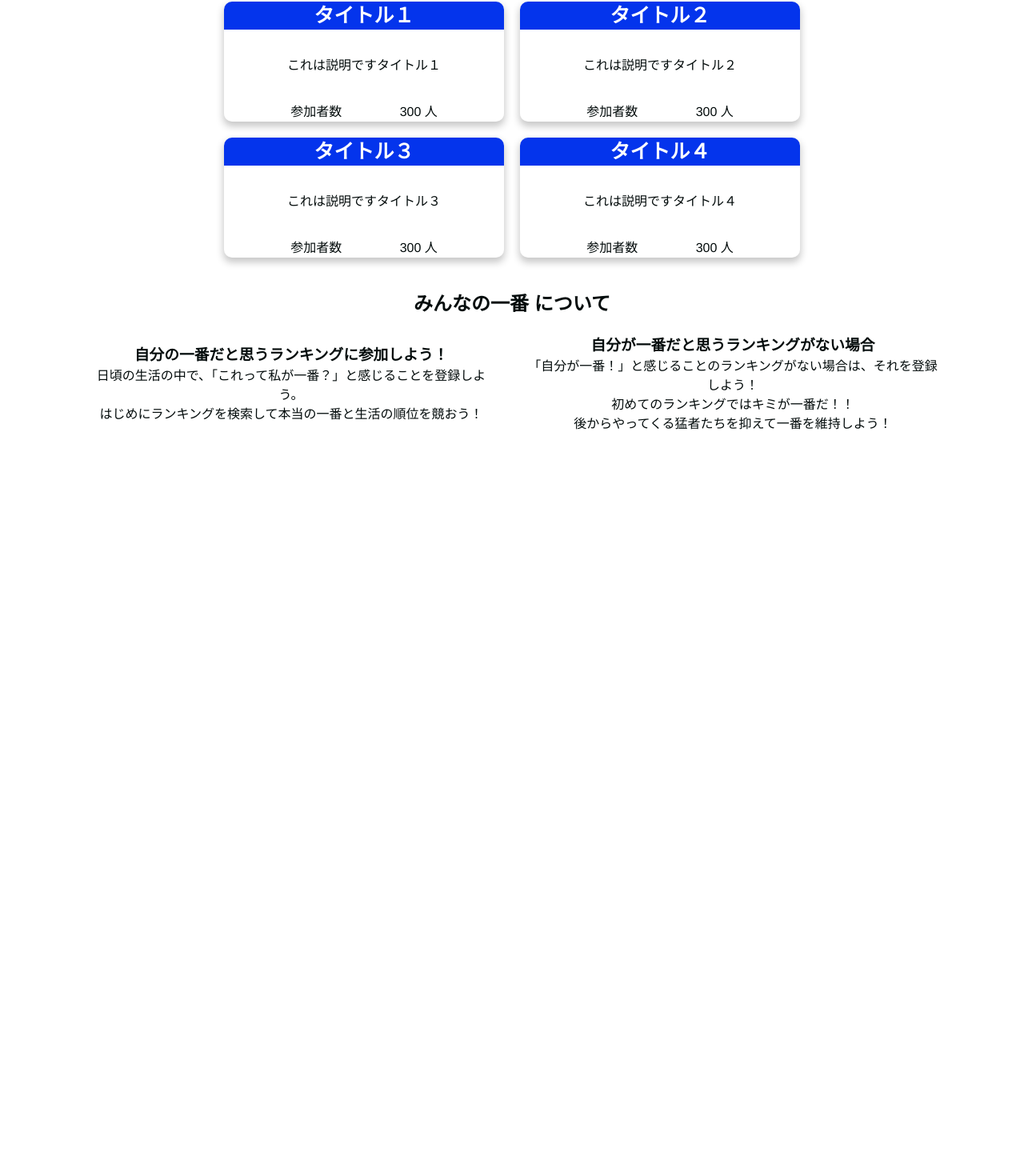
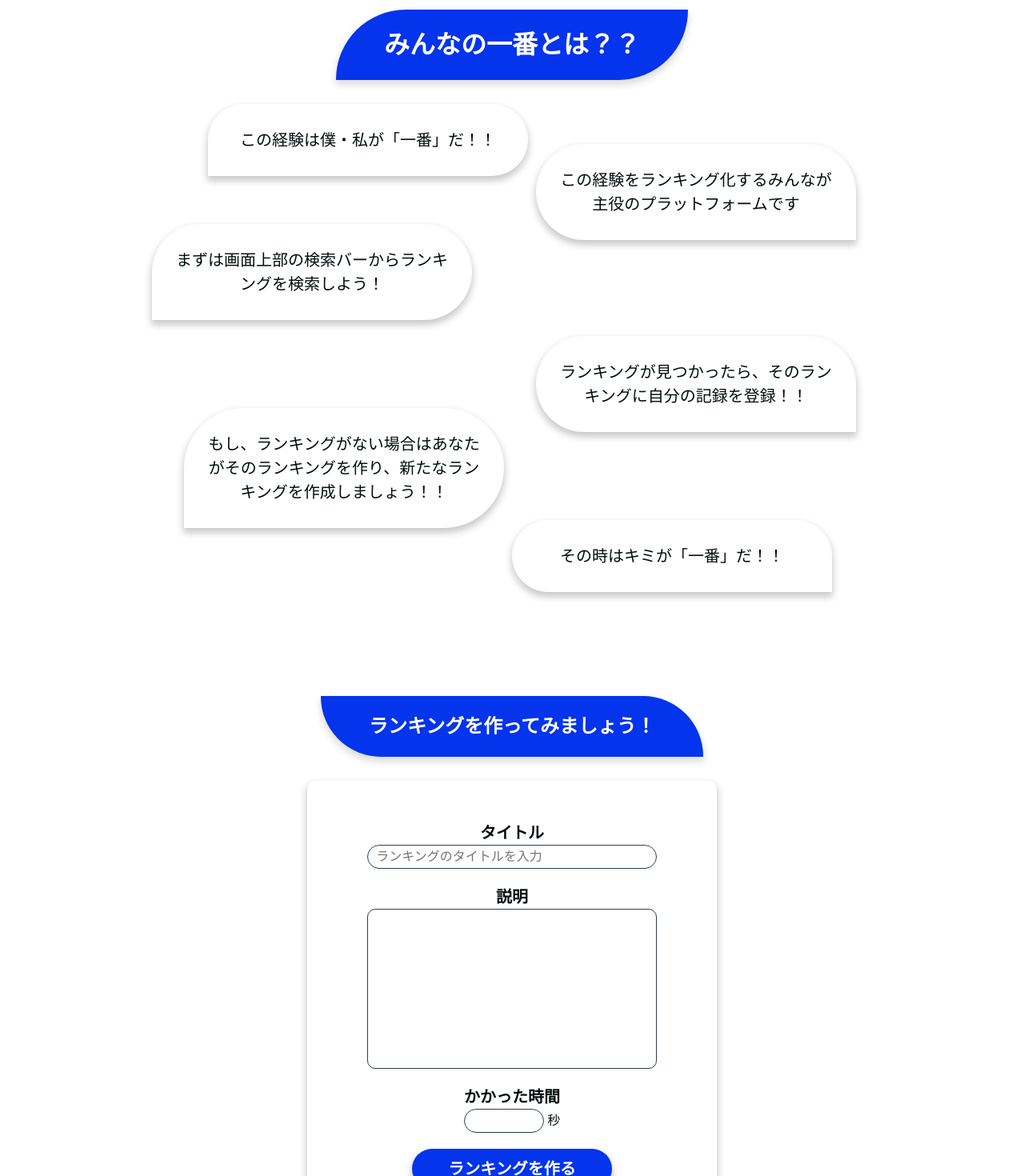
Before and after one commit to Tatsuya324/minichi, a Vue app: page / in a window 1280 px wide. Shown: the part 108-1578 px from the top of the page at 80% size. Before the commit the page ends 800 px from the top, so only its background shows below. Built offline with nearby package versions, Linux system fonts and the light colour scheme; the HTML template or start-up script is replaced by a standard one.

Commit message:
検索パーサと状況分けコンポーネントの完成

```diff
--- a/src/App.vue
+++ b/src/App.vue
@@ -1,7 +1,7 @@
 <template>
   <div id="app">
     <div id="nav">
-      <input id="input" placeholder="みんなの一番を調べる" type="text">
+      <input id="input" placeholder="みんなの一番を調べる" type="text" @input="Update_Ranks" v-model="search_text">
         <img id="logo_img" src="./assets/logo.png" alt="">
       <div>
         <div id="sign_container">
@@ -11,7 +11,31 @@
     </div>
     <!-- -----------メインエリアSTART----------- -->
     <div id="main">
-      <div id="search_result_container">
+      <div v-if="disp_flag.isLP" id="LP_container">
+        <h1 id="LP_title">みんなの一番とは？？</h1>
+        <p class="LP_text" style="border-radius: 99px 99px 99px 0; left: -180px">
+          この経験は僕・私が「一番」だ！！
+        </p>
+        <p class="LP_text" style="border-radius: 99px 99px 0 99px; right: -230px; top: -40px">
+          この経験をランキング化するみんなが主役のプラットフォームです
+        </p>
+        <p class="LP_text" style="border-radius: 99px 99px 99px 0; left: -250px; top: -60px">
+          まずは画面上部の検索バーからランキングを検索しよう！
+        </p>
+        <p class="LP_text" style="border-radius: 99px 99px 0 99px; right: -230px; top: -40px">
+          ランキングが見つかったら、そのランキングに自分の記録を登録！！
+        </p>
+        <p class="LP_text" style="border-radius: 99px 99px 99px 0; left: -210px; top: -70px">
+          もし、ランキングがない場合はあなたがそのランキングを作り、新たなランキングを作成しましょう！！
+        </p>
+        <p class="LP_text" style="border-radius: 99px 99px 0 99px; right: -200px; top: -80px">
+          その時はキミが「一番」だ！！
+        </p>
+      </div>
+      <div v-if="disp_flag.isNotRankCard" style="padding: 30px">
+        <p style="font-size:20px; font-weight:bold;">まだランキングが作られていないようです...</p>
+      </div>
+      <div v-if="disp_flag.isRankCard" id="search_result_container">
         <div v-for="(rank_info, rank_index) in disp_rank_card_infos"
         v-bind:key="rank_index"
         class="rank_card_container"
@@ -19,9 +43,9 @@
           <span class="rank_card_title">
             {{rank_info.title}}
           </span>
-          <div class="rank_card_discription_container">
-            <div class="rank_card_discription">
-              {{rank_info.discription}}
+          <div class="rank_card_description_container">
+            <div class="rank_card_description">
+              {{rank_info.description}}
             </div>
             <div class="rank_card_participants">
               <span>
@@ -34,23 +58,33 @@
           </div>
         </div>
       </div>
+      <div v-if="disp_flag.isSubmit" id="submit_container">
+        <h2 id="submit_title">ランキングを作ってみましょう！</h2>
+        <div id="submit_form_container">
+          <p class="form_label">
+            タイトル
+          </p>
+          <input id="input_title" type="text" placeholder="ランキングのタイトルを入力">
+          <p class="form_label">
+            説明
+          </p>
+          <textarea name="説明" cols="30" rows="10"></textarea>
+          <p class="form_label">
+            かかった時間
+          </p>
+          <div>
+            <input id="input_time" type="number">
+            秒
+          </div>
+          <div id="submit_button">
+            ランキングを作る
+          </div>
+        </div>
+      </div>
     </div>
     <!-- -----------メインエリアEND----------- -->
     <div id="footer_container">
-      <h2>みんなの一番 について</h2>
-      <div id="footer_discription_container">
-        <div class="footer_discription">
-          <h3>自分の一番だと思うランキングに参加しよう！</h3>
-          <p>日頃の生活の中で、「これって私が一番？」と感じることを登録しよう。</p>
-          <p>はじめにランキングを検索して本当の一番と生活の順位を競おう！</p>
-        </div>
-        <div class="footer_discription">
-          <h3>自分が一番だと思うランキングがない場合</h3>
-          <p>「自分が一番！」と感じることのランキングがない場合は、それを登録しよう！</p>
-          <p>初めてのランキングではキミが一番だ！！</p>
-          <p>後からやってくる猛者たちを抑えて一番を維持しよう！</p>
-        </div>
-      </div>
+      © 2021 <a href="https://github.com/TatsuyaOkazaki324">Tatsuya Okazaki.</a>
     </div>
   </div>
 </template>
@@ -60,42 +94,61 @@
 
 export default {
   name: "App",
-  components: {
-    // MenubarIcon,
-  },
   data() {
     return {
-      disp_rank_card_infos: [
+      search_text: "",
+      disp_flag: {
+        isRankCard: false,
+        isNotRankCard: false,
+        isLP: true,
+        isSubmit: true,
+      },
+      disp_rank_card_infos: [],
+      rank_card_infos: [
         {
           title: "タイトル１",
-          discription: "これは説明ですタイトル１",
+          description: "これは説明ですタイトル１",
           participants: 300,
         },
         {
           title: "タイトル２",
-          discription: "これは説明ですタイトル２",
+          description: "これは説明ですタイトル２",
           participants: 300,
         },
         {
           title: "タイトル３",
-          discription: "これは説明ですタイトル３",
+          description: "これは説明ですタイトル３",
           participants: 300,
         },
         {
           title: "タイトル４",
-          discription: "これは説明ですタイトル４",
+          description: "これは説明ですタイトル４",
           participants: 300,
         },
       ]
     };
   },
   methods: {
-    hamburger_menu_disp: function () {
-      if (this.hamburger_menu_pos == 0) {
-        this.hamburger_menu_pos = -300;
+    Update_Ranks() {
+      this.disp_rank_card_infos = [];
+      if(this.search_text != "") {
+        this.disp_flag.isRankCard = true;
+        this.disp_flag.isLP = false;
+        for (let Target_Key in this.rank_card_infos) {
+          if (this.rank_card_infos[Target_Key].title.indexOf(this.search_text) > -1) {
+            this.disp_rank_card_infos.push(this.rank_card_infos[Target_Key]);
+          }
+        }
+        if(this.disp_rank_card_infos.length == 0) {
+          this.disp_flag.isNotRankCard = true;
+        }
       } else {
-        this.hamburger_menu_pos = 0;
+        this.disp_flag.isRankCard = false;
+        this.disp_flag.isNotRankCard = false;
+        this.disp_flag.isLP = true;
       }
+      console.log(this.disp_flag.isRankCard)
+      console.log(this.disp_flag.isNotRankCard)
     },
   },
 };
@@ -152,14 +205,48 @@ export default {
   display: flex;
   justify-content: center;
   align-items: center;
-  flex-direction: row;
+  flex-direction: column;
 }
+
+
+#LP_container{
+  width: 95%;
+  // height: 500px;
+  padding-top: 20px;
+  display: flex;
+  justify-content: flex-start;
+  align-items: center;
+  flex-direction: column;
+  position: relative;
+  #LP_title{
+    color: #fff;
+    padding: 20px 60px;
+    margin-bottom: 30px;
+    background-color: #0434EC;
+    border-radius: 999px 10px;
+    box-shadow: 0 5px 10px 1px rgb(220, 220, 220);
+  }
+  .LP_text{
+    color: #040C0C;
+    display: flex;
+    justify-content: center;
+    align-items: center;
+    flex-direction: column;
+    position: relative;
+    width: 400px;
+    padding: 30px;
+    box-shadow: 0 5px 10px 1px rgb(200, 200, 200);
+    font-size: 20px;
+  }
+}
+
+
 #search_result_container{
   width: 60%;
   max-width: 800px;
   display: flex;
   justify-content: center;
-  align-items: center;
+  align-items: flex-start;
   flex-direction: row;
   flex-wrap: wrap;
   .rank_card_container{
@@ -189,10 +276,10 @@ export default {
       color: white;
       font-weight: bold;
     }
-    .rank_card_discription_container{
+    .rank_card_description_container{
       width: 95%;
       height: 115px;
-      .rank_card_discription{
+      .rank_card_description{
         width: 100%;
         height: 90px;
         display: flex;
@@ -212,28 +299,94 @@ export default {
   }
 }
 
+#submit_container{
+  width: 100%;
+  padding-top: 20px;
+  display: flex;
+  justify-content: flex-start;
+  align-items: center;
+  flex-direction: column;
+  #submit_title{
+    color: #fff;
+    padding: 20px 60px;
+    margin: 30px;
+    background-color: #0434EC;
+    border-radius: 10px 999px;
+    box-shadow: 0 5px 10px 1px rgb(220, 220, 220);
+  }
+  #submit_form_container{
+    width: 40%;
+    min-width: 500px;
+    padding: 30px;
+    margin-bottom: 30px;
+    border-radius: 10px;
+    box-shadow: 0 5px 10px 1px rgb(200, 200, 200);
+    display: flex;
+    justify-content: flex-start;
+    align-items: center;
+    flex-direction: column;
+    .form_label{
+      font-size: 20px;
+      font-weight: bold;
+      margin-top: 20px;
+    }
+    #input_title{
+      outline: none;
+      width: 80%;
+      min-width:300px;
+      height:30px;
+      border-radius: 20px;
+      padding: 10px;
+      border: solid #2c3e50 1px;
+    }
+    #input_time{
+      outline: none;
+      width: 100px;
+      height:30px;
+      border-radius: 20px;
+      padding: 10px;
+      border: solid #2c3e50 1px;
+      text-align: right
+    }
+    textarea {
+      outline: none;
+      resize: none;
+      width: 80%;
+      min-width:300px;
+      height:200px;
+      border-radius: 10px;
+      padding: 10px;
+      border: solid #2c3e50 1px;
+    }
+    #submit_button{
+      cursor: pointer;
+      color: #fff;
+      background-color: #0434EC;
+      width: 250px;
+      height: 50px;
+      margin-top: 20px;
+      display: flex;
+      justify-content: center;
+      align-items: center;
+      font-size: 20px;
+      font-weight: bold;
+      border-radius: 99px;
+      box-shadow: 0 5px 10px 1px rgb(200, 200, 200);
+      &:hover{
+        box-shadow: 0 1px 1px 1px rgb(200, 200, 200);
+      }
+    }
+  }
+}
+
 #footer_container{
+  background-color: #DCEEFC;
   width: 100vw;
-  padding-top: 30px;
+  padding: 10px 0;
   display: flex;
   justify-content: center;
   align-items: center;
-  flex-direction: column;
-  #footer_discription_container{
-    width: 100%;
-    display: flex;
-    justify-content: center;
-    align-items: center;
-    flex-direction: row;
-    .footer_discription{
-      width: 40%;
-      margin: 20px;
-      display: flex;
-      justify-content: flex-start;
-      align-items: center;
-      flex-direction: column;
-    }
-  }
+  flex-direction: row;
 }
 
 
```
Also changed, not shown: public/img/icons/favicon-16x16.png, public/img/icons/favicon-32x32.png.
